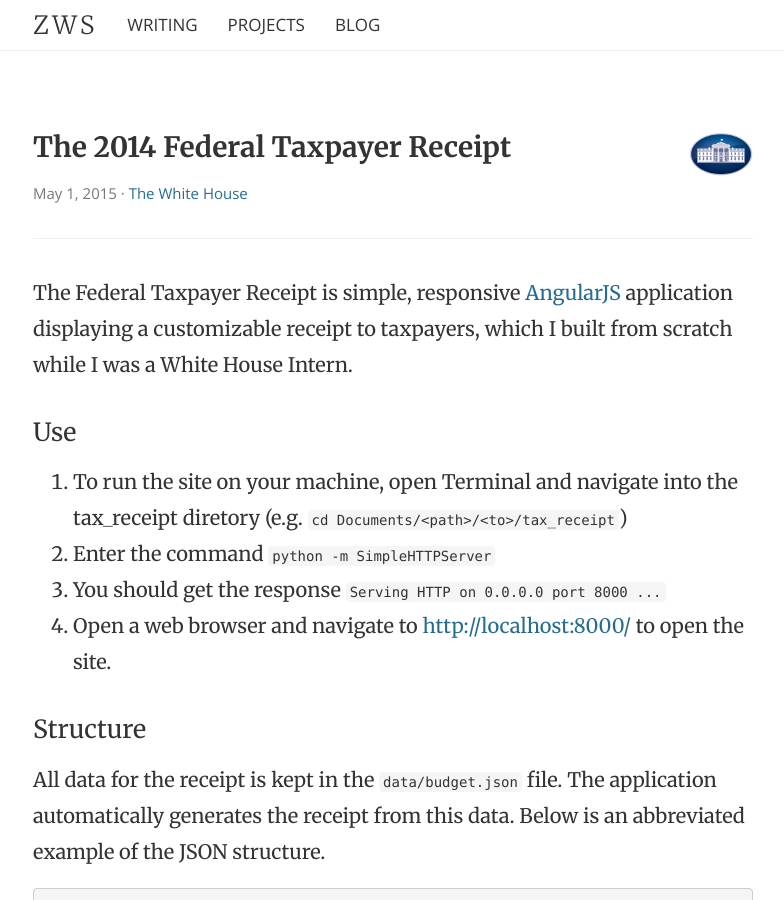
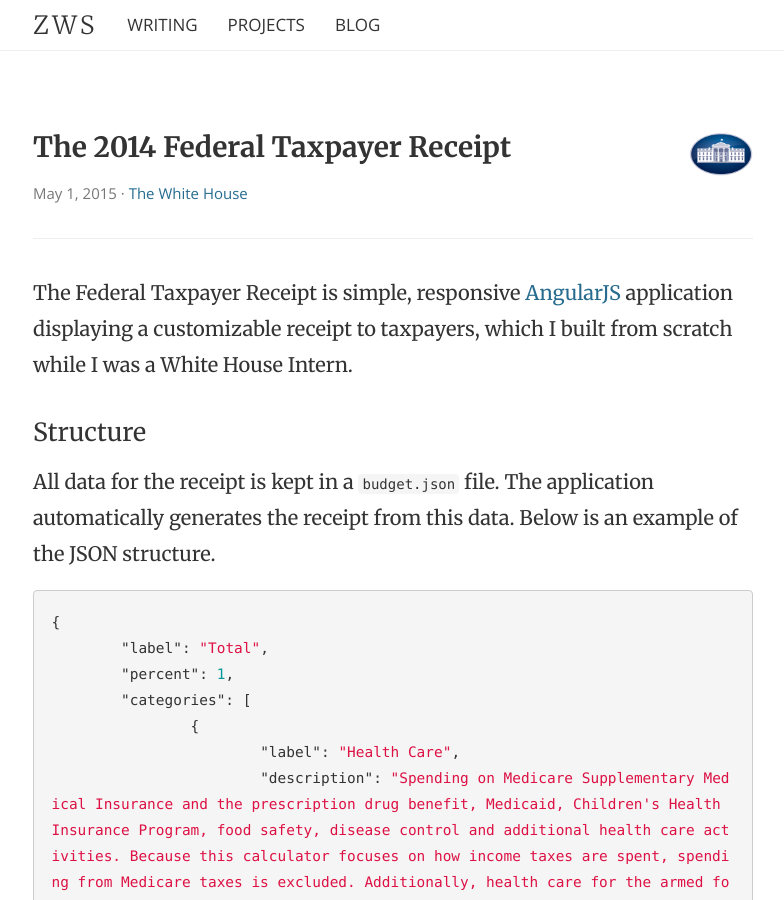
Before and after one commit to zwsorenson/zwsorenson.github.io, a Jekyll site: the page built from _posts/2015-05-01-federal-taxpayer-receipt.md, in a window 1280 px wide and 900 px high. Shown: the whole window, without its empty margins (247-1031 px from the left). Built offline with Jekyll 4.4.1, drawn with Linux system fonts in a browser that asks for light colours; nearby versions of some CDN libraries; some of the changed text lies outside the part shown.

Commit message:
updating project description

```diff
--- a/_posts/2015-05-01-federal-taxpayer-receipt.md
+++ b/_posts/2015-05-01-federal-taxpayer-receipt.md
@@ -9,14 +9,8 @@
 
 The Federal Taxpayer Receipt is simple, responsive [AngularJS](https://angularjs.org/) application displaying a customizable receipt to taxpayers, which I built from scratch while I was a White House Intern.
 
-## Use
-1. To run the site on your machine, open Terminal and navigate into the tax_receipt diretory (e.g. `cd Documents/<path>/<to>/tax_receipt`)
-2. Enter the command `python -m SimpleHTTPServer`
-3. You should get the response `Serving HTTP on 0.0.0.0 port 8000 ...`
-4. Open a web browser and navigate to [http://localhost:8000/](http://localhost:8000/) to open the site.
-
 ## Structure
-All data for the receipt is kept in the `data/budget.json` file. The application automatically generates the receipt from this data. Below is an abbreviated example of the JSON structure.
+All data for the receipt is kept in a `budget.json` file. The application automatically generates the receipt from this data. Below is an example of the JSON structure.
 
 {% highlight json %}
 {
@@ -94,15 +88,3 @@
 	thenFn();
 }
 {% endhighlight %}
-
-The following part of this function will need to be updated:
-
-{% highlight javascript %}
-var incomeTax = .1 * ($scope.estimate.income - $scope.estimate.married*2000 - $scope.estimate.children*1500);
-$scope.tax = {
-	income: incomeTax,
-	social: 1.1*incomeTax,
-	medicare: .32*incomeTax,
-	source: 'estimate'
-}
-{% endhighlight %}
--- a/projects/index.html
+++ b/projects/index.html
@@ -3,7 +3,7 @@
 title: Projects
 ---
 
-Graphic design, web development and software engineering I have done for school, money or fun. My GitHub account is <a href="https://www.github.com/zwsorenson">zwsorenson</a>, although pretty much all of my repositories are private.
+Graphic design and web development (and also somehow legal) projects I have completed for school, money and/or fun. My GitHub account is <a href="https://www.github.com/zwsorenson">zwsorenson</a>, although pretty much all of my repositories are private.
 
 <hr />
 
```
